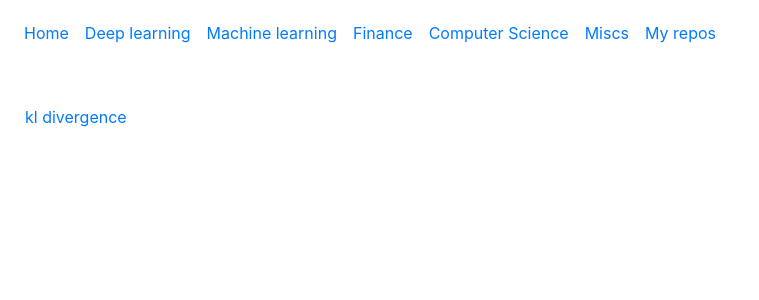
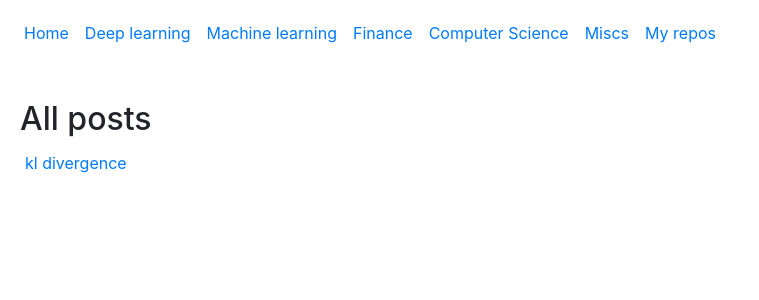
Before and after one commit to bettersituation/bettersituation.github.io, a Jekyll site: the page built from index.html, in a window 1280 px wide. Shown: the top 300 px of the page, without its empty margins (0-759 px from the left). Built offline with Jekyll 4.4.1, drawn with Linux system fonts in a browser that asks for light colours.

Commit message:
add all posts

```diff
--- a/index.html
+++ b/index.html
@@ -2,6 +2,7 @@
 layout: default
 title: bettersituation's lab-log
 ---
+<h2>All posts</h2>
 <ul>
   {% for post in site.posts %}
   <li>
```
